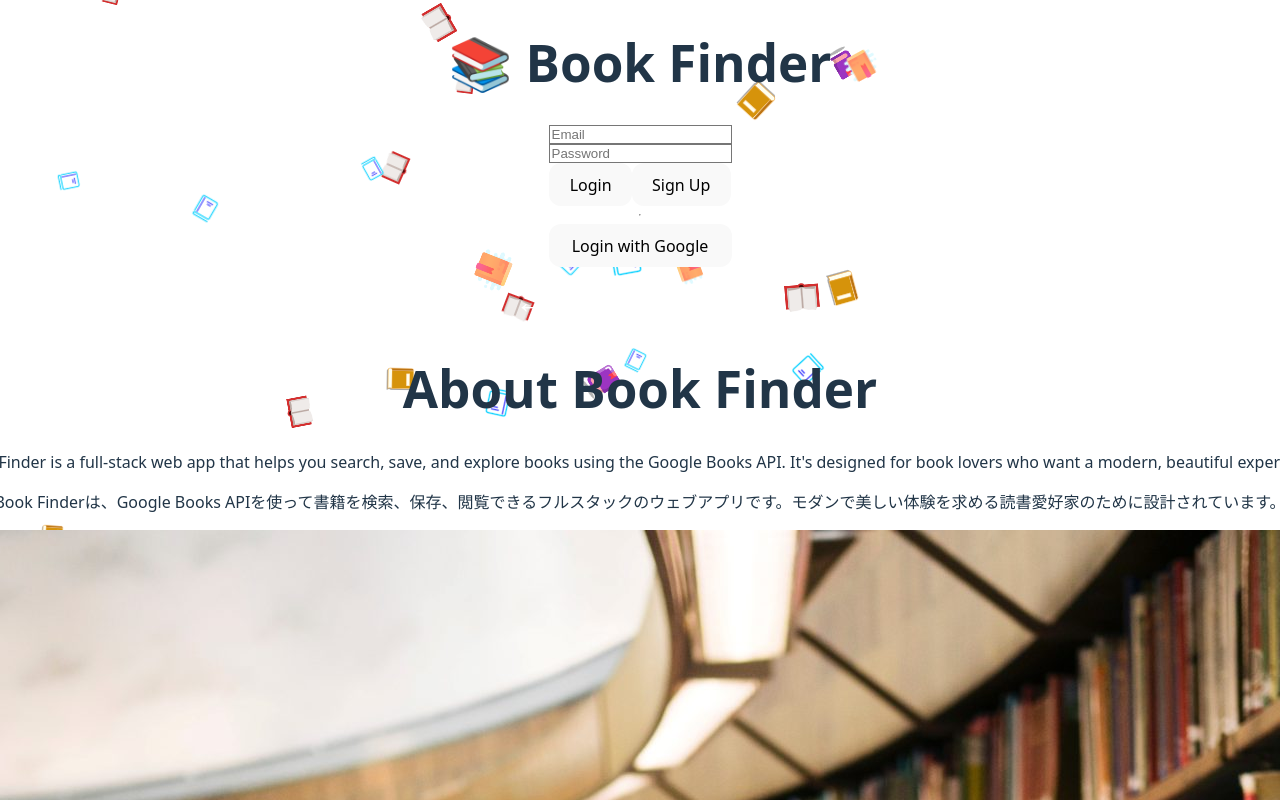
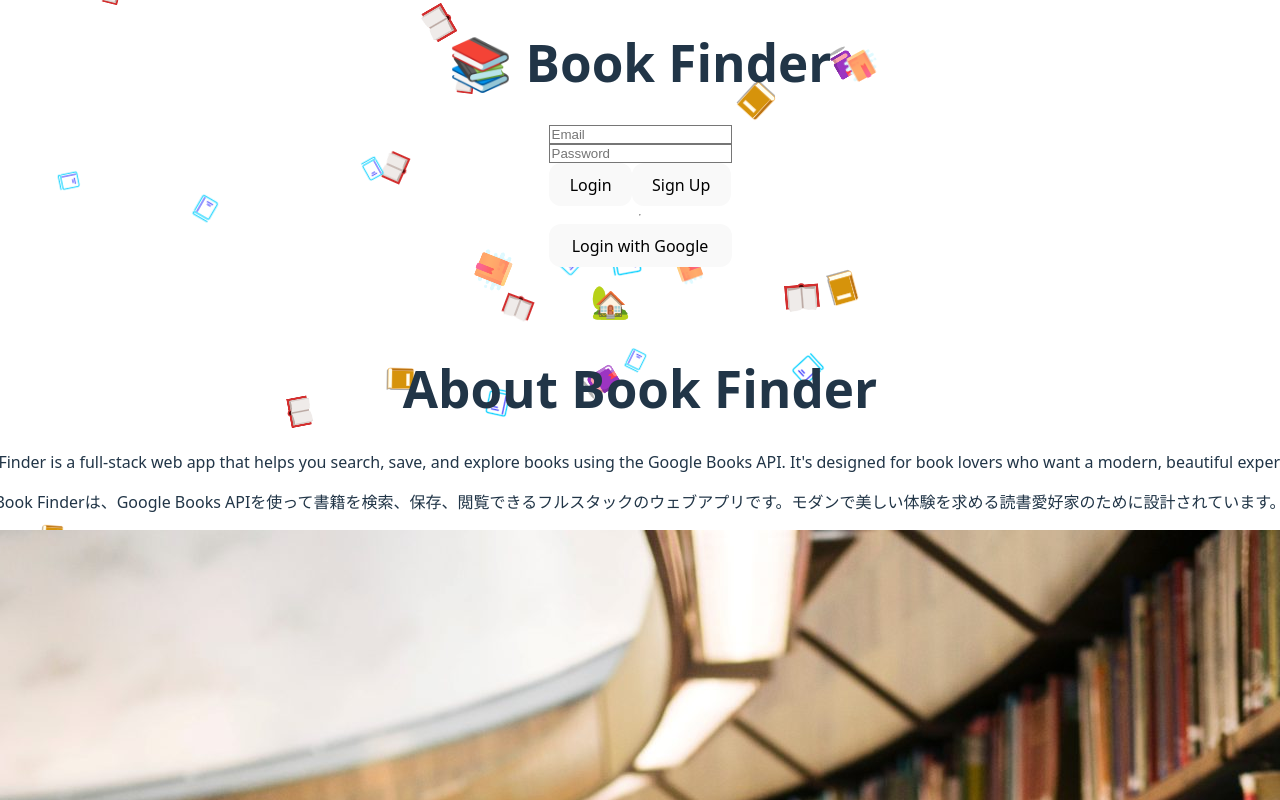
Before and after one commit to Yukikaze-coder/book-finder-app, a React (Vite) app in the folder frontend/: page /about in a window 1280 px wide. Shown: the top 800 px of the page. Built offline with nearby package versions, Linux system fonts and the light colour scheme; no server answers.

Commit message:
Polishing UI style

```diff
--- a/frontend/src/App.jsx
+++ b/frontend/src/App.jsx
@@ -53,7 +53,7 @@ function App() {
 
           <div className="flex justify-center mb-6">
             {user ? (
-              <div className="flex items-center gap-4">
+              <div className="flex items-center" style={{ gap: "4rem" }}>
                 <img
                   src={user.photoURL || "/default-avatar.jpg"}
                   alt="avatar"
--- a/frontend/src/components/About.jsx
+++ b/frontend/src/components/About.jsx
@@ -9,7 +9,7 @@ export default function About() {
   return (
     <div className="max-w-3xl mx-auto px-6 py-12 text-gray-800 dark:text-gray-200 rounded-lg overflow-hidden">
       <Link to="/" className="text-blue-500 hover:underline block mb-6 text-center">
-        ← Back to Home
+        ← 🏡 Home
       </Link>
 
       <div className="mb-8 px-4 text-center">
--- a/frontend/src/components/BookDetail.jsx
+++ b/frontend/src/components/BookDetail.jsx
@@ -78,7 +78,7 @@ export default function BookDetail() {
   return (
     <div className="max-w-5xl mx-auto p-6">
       <Link to="/" className="text-blue-500 hover:underline mb-6 block">
-        ← Back to Home
+        ← 🏡 Home
       </Link>
       <div className="grid grid-cols-1 md:grid-cols-2 gap-10 items-center">
         <div className="flex justify-center">
--- a/frontend/src/components/Contact.jsx
+++ b/frontend/src/components/Contact.jsx
@@ -9,7 +9,7 @@ export default function Contact() {
   return (
     <div className="max-w-3xl mx-auto px-6 py-12 text-gray-800 dark:text-gray-200 rounded-lg overflow-hidden">
       <Link to="/" className="text-blue-500 hover:underline block mb-6 text-center">
-        ← Back to Home
+        ← 🏡 Home
       </Link>
 
       <div className="mb-8 text-center">
--- a/frontend/src/components/Login.jsx
+++ b/frontend/src/components/Login.jsx
@@ -58,7 +58,7 @@ export default function Login() {
               : user.photoURL
           }
           alt="avatar"
-          className="w-32 h-32 rounded-full border"
+          className="w-16 h-16 rounded-full border"
         />
         <div>
           <p className="font-bold">{user.displayName || user.email}</p>
```
Also changed, not shown: frontend/public/default-avatar.jpg.
